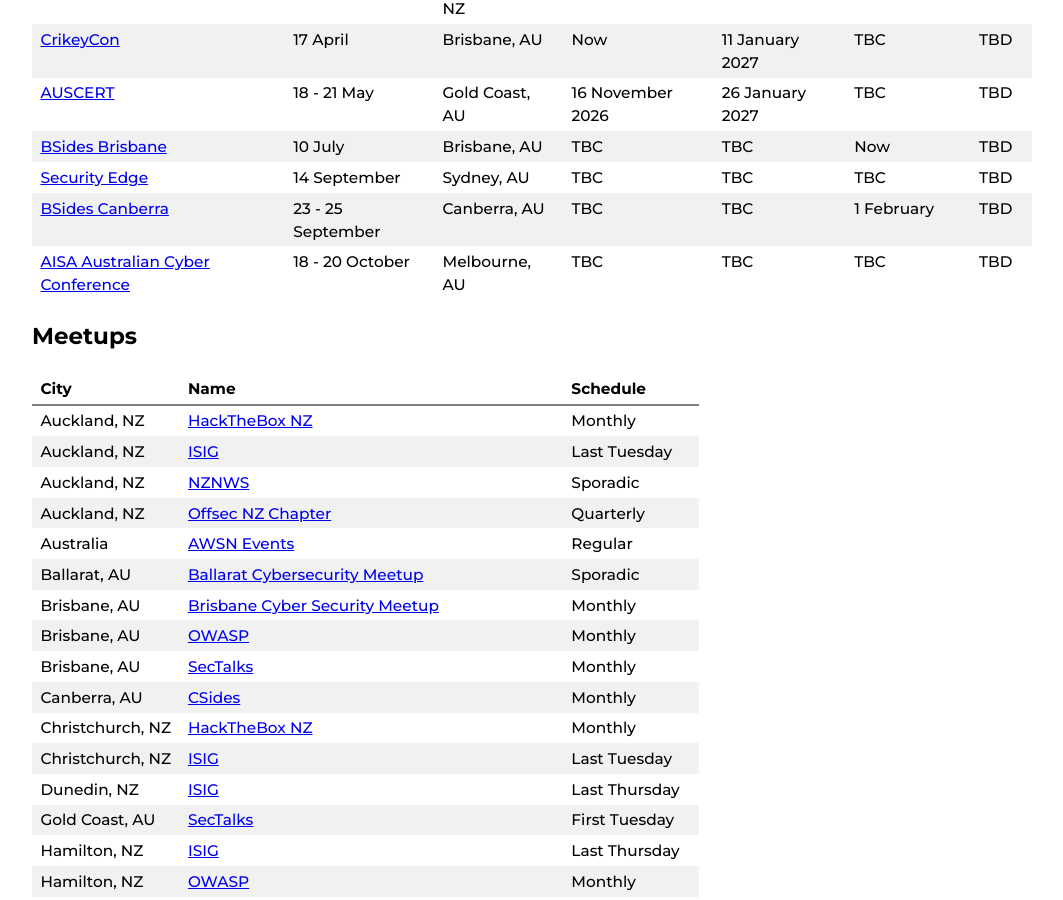
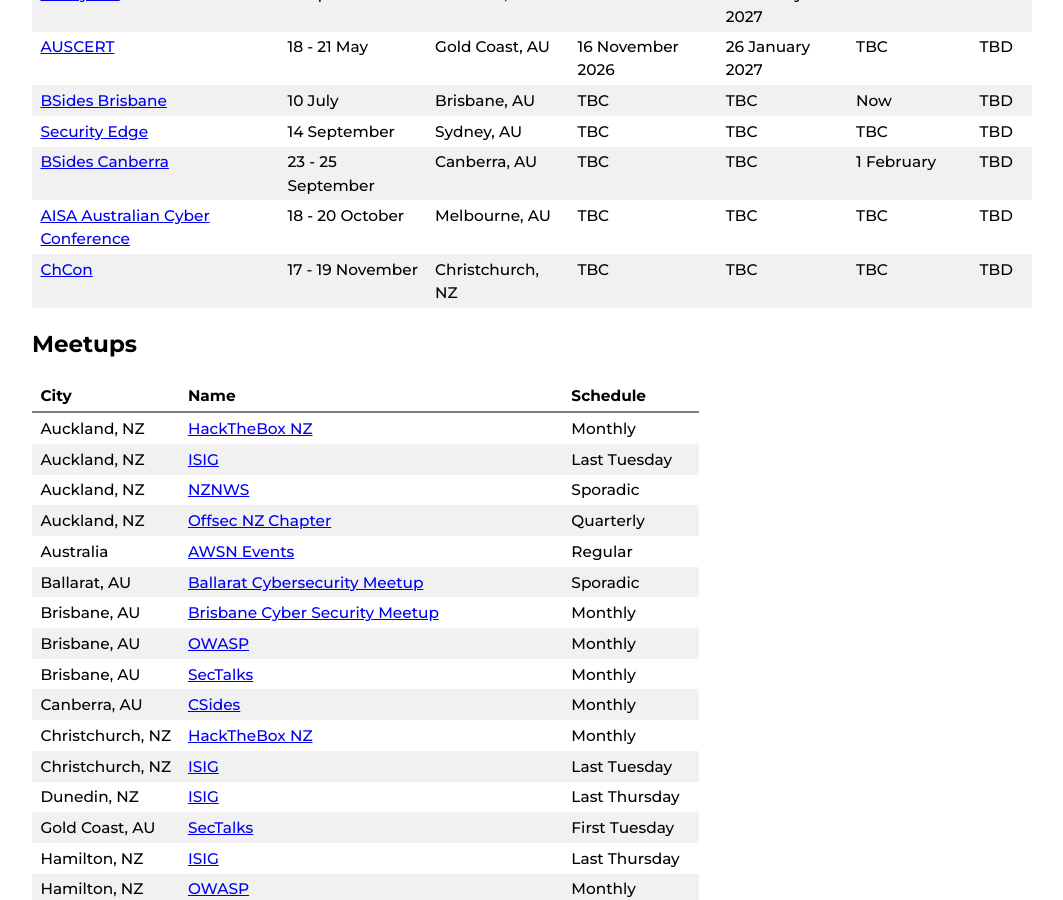
Before and after one commit to nzkarit/downundercons, a Jekyll site: the page built from index.markdown, in a window 1280 px wide and 900 px high, scrolled down 2254 px. Shown: the whole window, without its empty margins (108-1171 px from the left). Built offline with Jekyll 4.4.1, drawn with Linux system fonts in a browser that asks for light colours; part of the change alters nothing that is shown.

Commit message:
Update index.markdown

```diff
--- a/index.markdown
+++ b/index.markdown
@@ -1,7 +1,7 @@
 ---
 layout: home
 title: Downunder Cons
-last_modified_at: 2026-11-17 09:35:00 +1300
+last_modified_at: 2026-11-20 22:35:00 +1300
 ---
 
 These are a list of hacker/infosec cons and meetups in the NZ and Aussie Area.
@@ -67,6 +67,7 @@ These are a list of hacker/infosec cons and meetups in the NZ and Aussie Area.
 | [Security Edge](https://adapt.com.au/events/security-edge/) | 14 September | Sydney, AU | TBC | TBC | TBC | TBD |
 | [BSides Canberra](https://www.bsidesau.com.au/) | 23 - 25 September | Canberra, AU |TBC | TBC | 1 February | TBD |
 | [AISA Australian Cyber Conference](https://www.cyberconference.com.au/) | 18 - 20 October | Melbourne, AU | TBC | TBC | TBC | TBD |
+| [ChCon](https://chcon.nz/) | 17 - 19 November | Christchurch, NZ | TBC | TBC | TBC | TBD |
 
 ## Meetups
 
```
